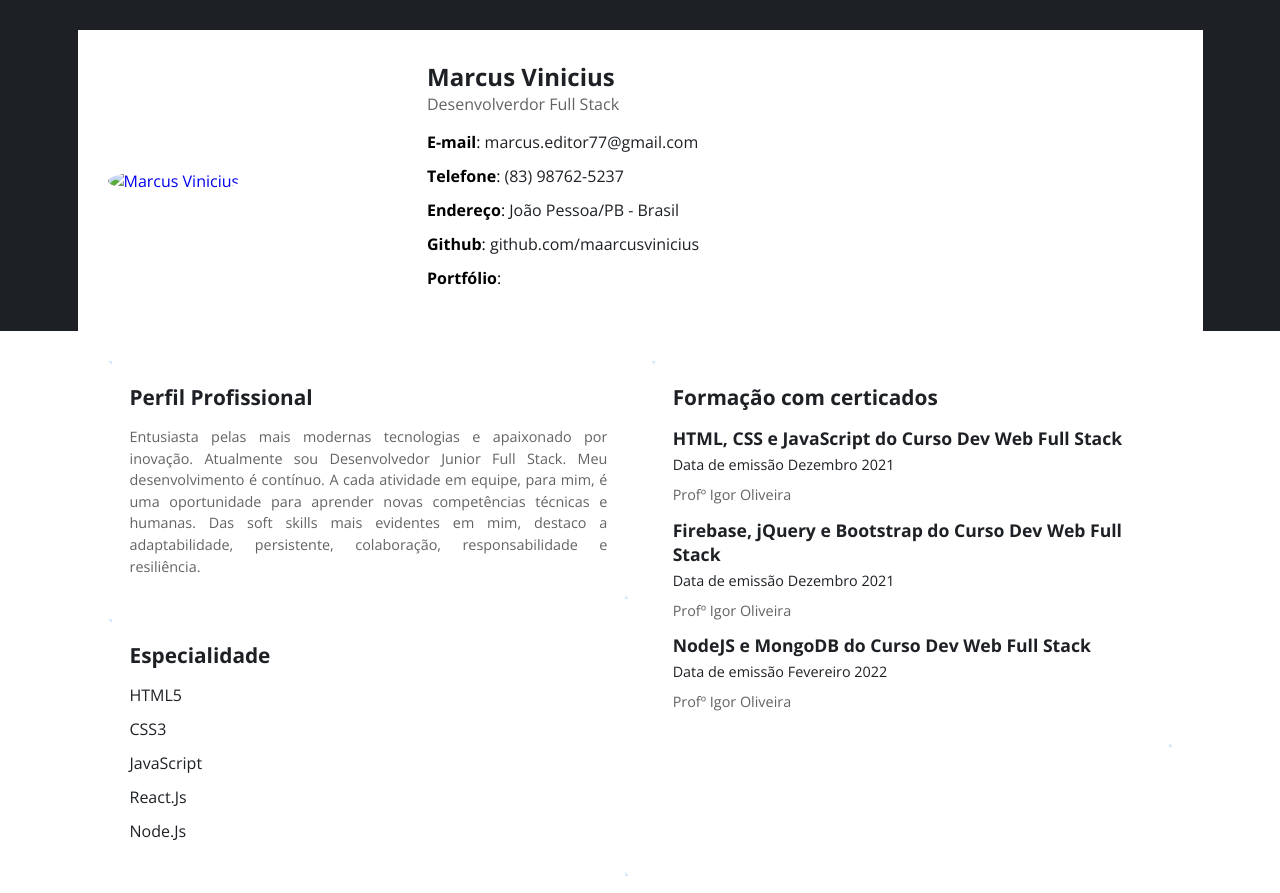
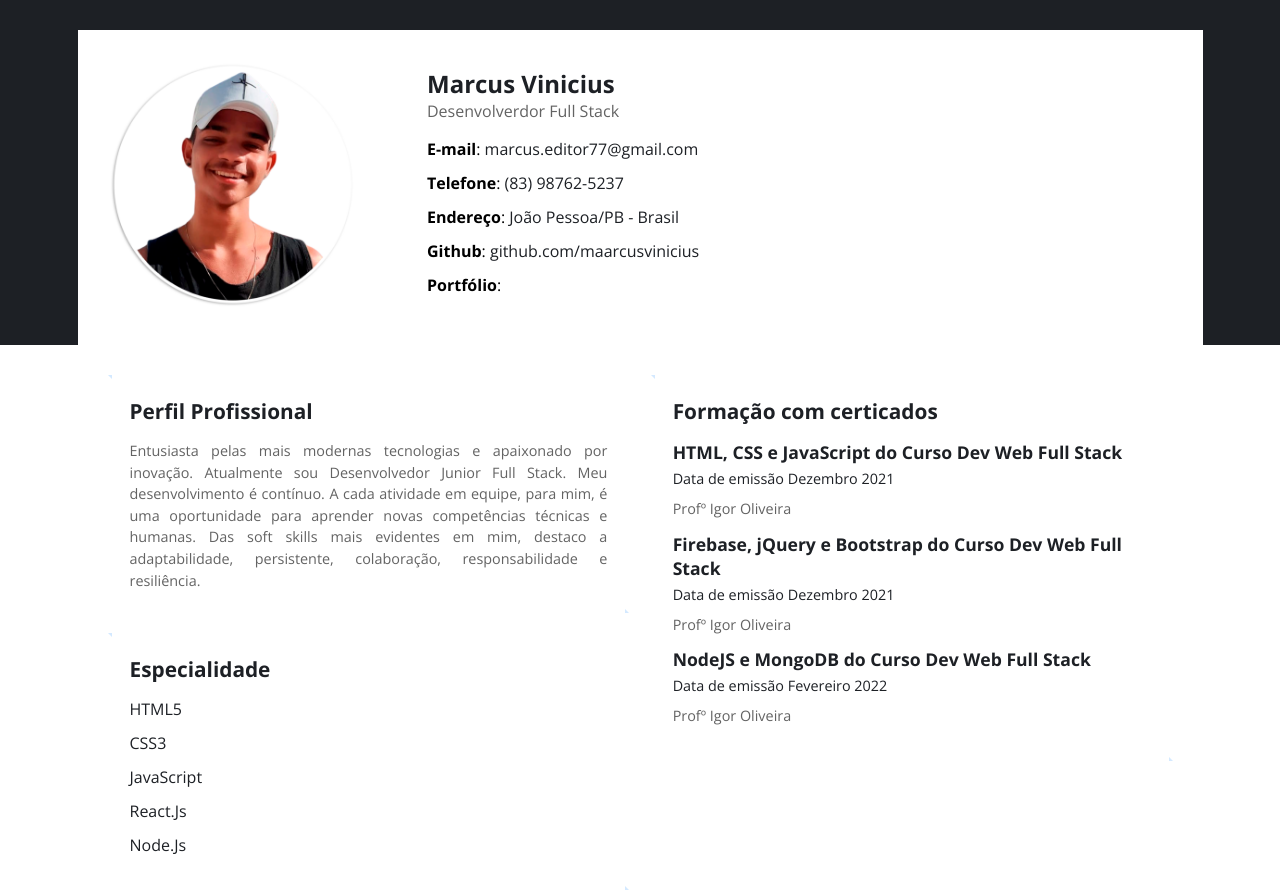
Before and after one commit to maarcusvinicius/Image-Compress, a plain HTML site: page index.html in a window 1280 px wide. Shown: the top 893 px of the page. Drawn offline with nearby package versions, Linux system fonts and the light colour scheme; the site is published under a folder, as on GitHub Pages, so addresses that start at the root find nothing.

Commit message:
Update index.html

```diff
--- a/index.html
+++ b/index.html
@@ -27,7 +27,7 @@
                 <div class="column column-left">
                     <figure>
                         <a href="https://github.com/maarcusvinicius" target="_blank">
-                            <img src="/public/img/eu3.png" alt="Marcus Vinicius" />
+                            <img src="./public/img/eu3.png" alt="Marcus Vinicius" />
                             <figcaption class="hidden">Marcus Vinicius</figcaption>
                         </a>
                     </figure>
```
